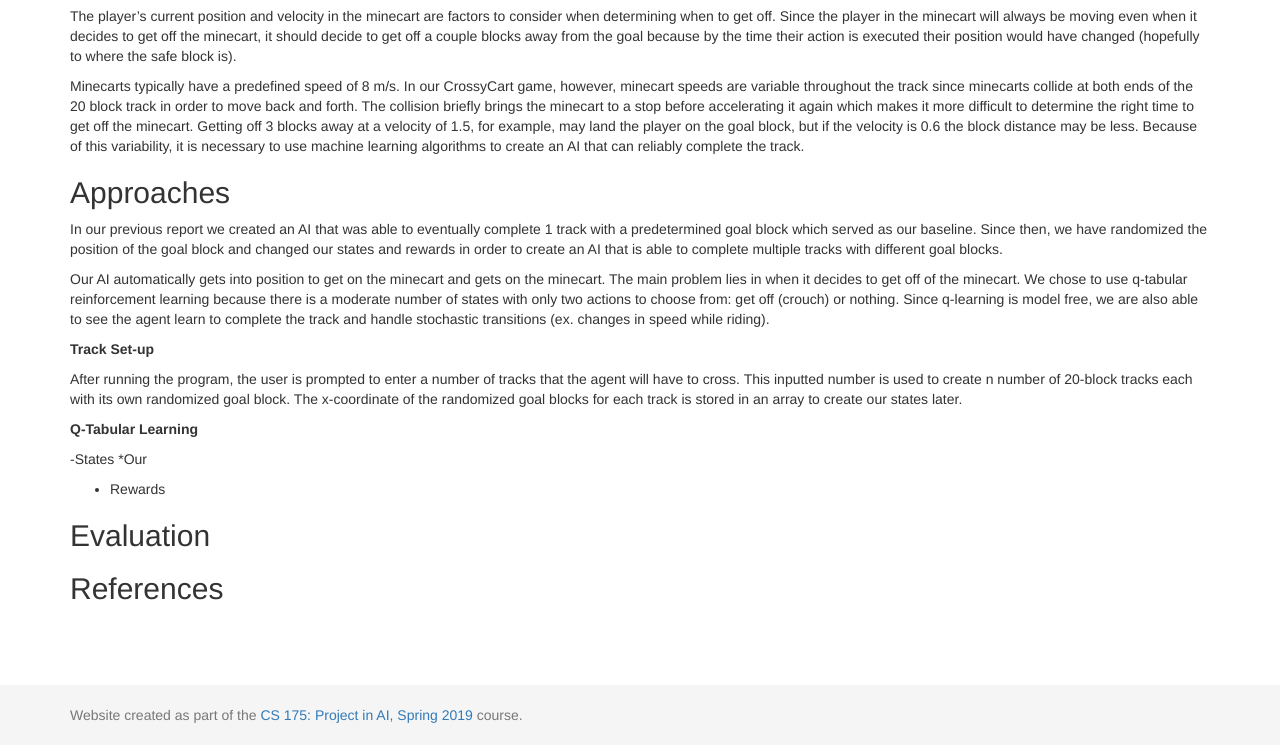
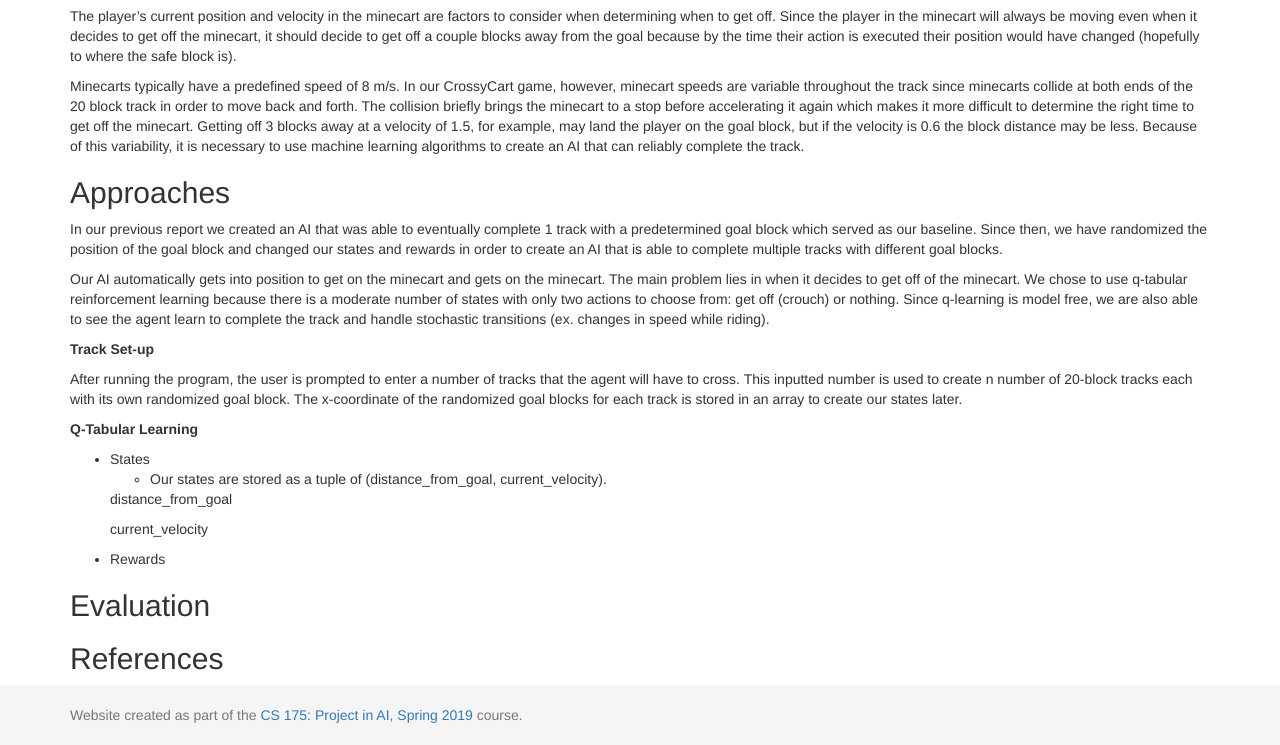
Before and after one commit to YINGDAT/CrossyCarts, a Jekyll site: the page built from docs/final.md, in a window 1280 px wide and 1309 px high, cut to the strip 564-1309 px from the top of the window. Built offline with Jekyll 4.4.1, drawn with Linux system fonts in a browser that asks for light colours.

Commit message:
Update final.md

```diff
--- a/docs/final.md
+++ b/docs/final.md
@@ -39,8 +39,13 @@ After running the program, the user is prompted to enter a number of tracks that
 
 **Q-Tabular Learning**
 
--States
-    *Our
+* States
+    * Our states are stored as a tuple of (distance_from_goal, current_velocity).
+
+    distance_from_goal
+
+    current_velocity
+
 * Rewards
 
 
```
